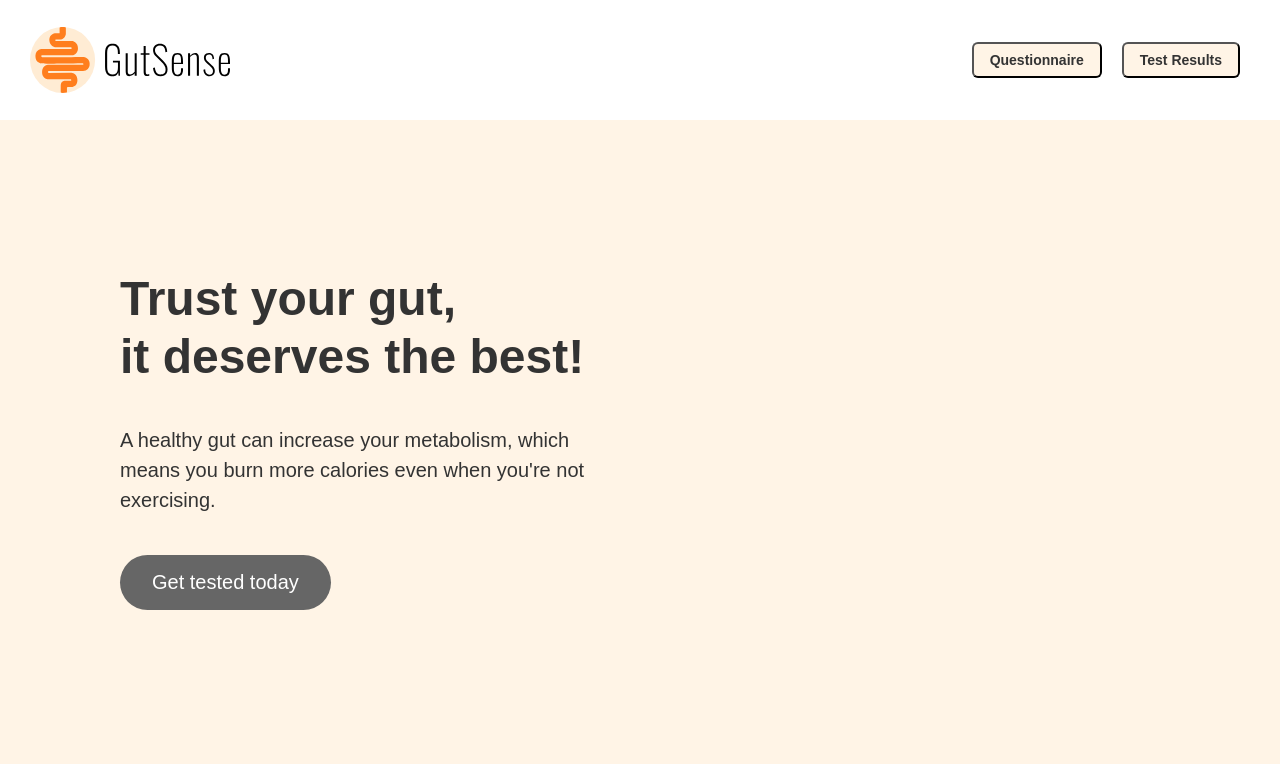
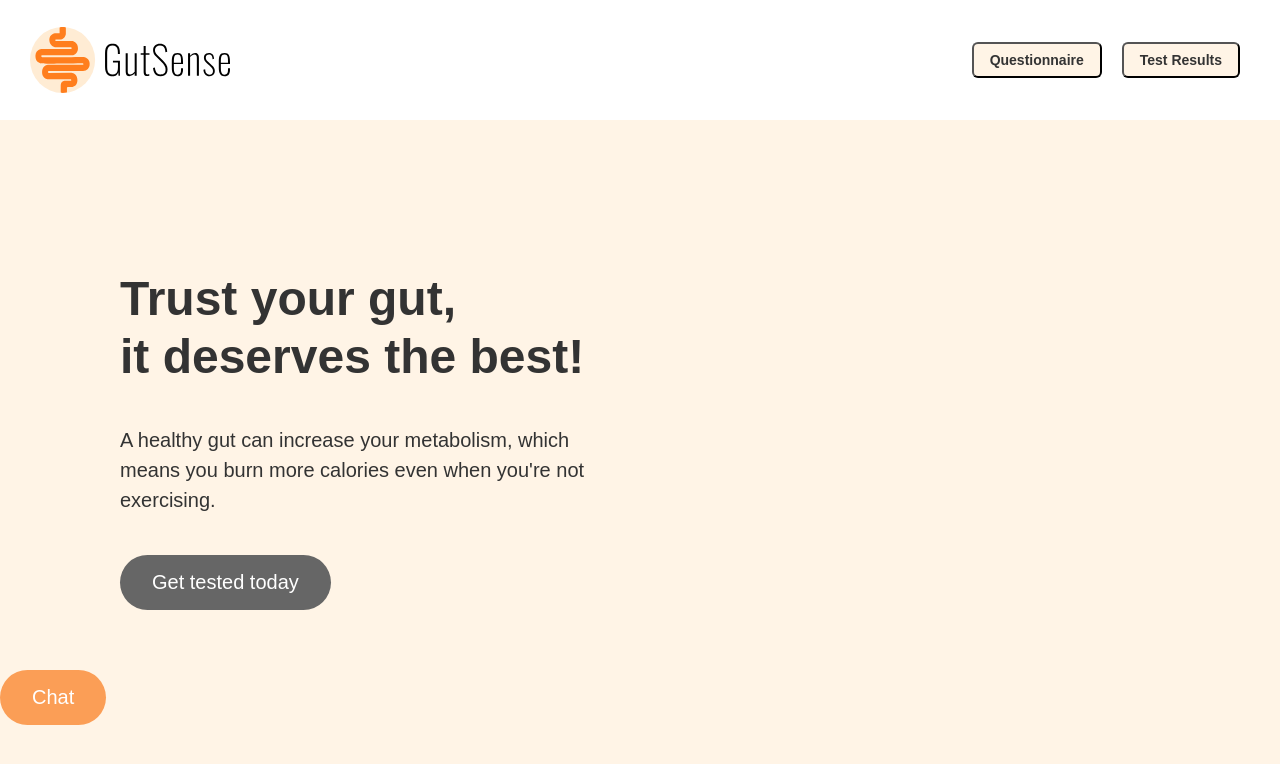
Before and after one commit to ahosseini06/GutSense, a React (Create React App) app in the folder gs-ui/: page / in a window 1280 px wide. Shown: the top 764 px of the page. Built offline with nearby package versions, Linux system fonts and the light colour scheme; no server answers.

Commit message:
chat button

```diff
--- a/gs-ui/src/pages/Home.jsx
+++ b/gs-ui/src/pages/Home.jsx
@@ -54,7 +54,15 @@ export default function Home() {
         <button className={styles["cta-button"]} onClick={handleStartForm}>
           Get tested today
         </button>
+
+
       </main>
+      <div>
+      <button className={styles["chat-button"]}>
+          Chat
+        </button>
+      </div>
+
     </div>
   );
 }
--- a/gs-ui/src/pages/styles/home.module.css
+++ b/gs-ui/src/pages/styles/home.module.css
@@ -117,6 +117,21 @@
     background-color: #3c3c3c;
   }
 
+  .chat-button {
+    background-color: #fb9e56;
+    color: white;
+    border: none;
+    border-radius: 50px;
+    padding: 16px 32px;
+    font-size: 20px;
+    font-weight: 500;
+    cursor: pointer;
+    display: flex;
+    flex-direction: row;
+    align-items: right;
+    transition: background-color 0.3s ease;
+  }
+
   @media (max-width: 768px) {
     .main-heading {
       font-size: 36px;
```
